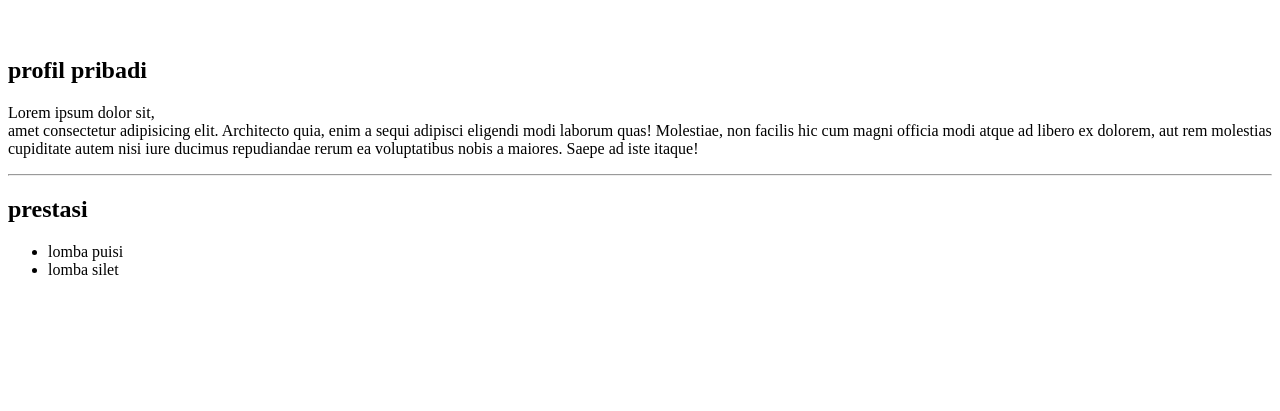
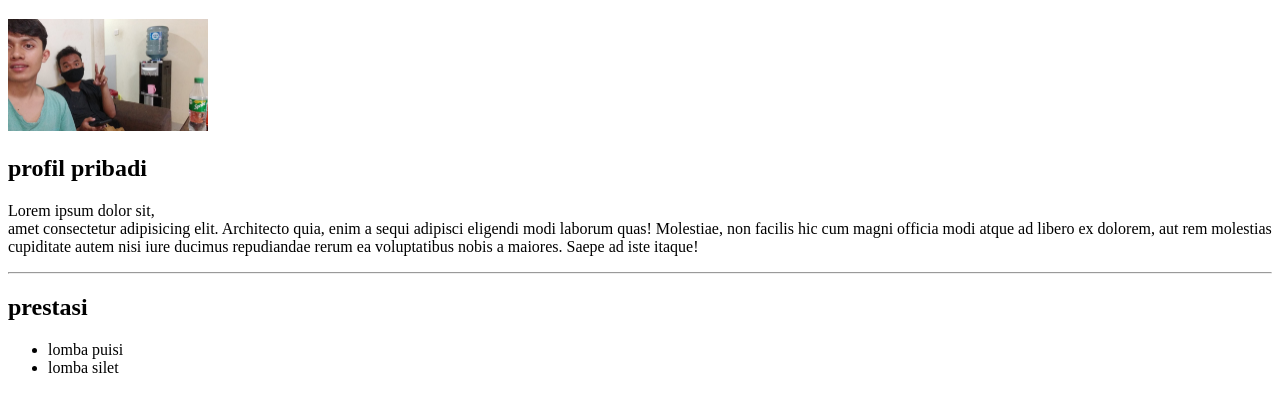
Before and after one commit to kampungrendng23/belajar-html, a plain HTML site: page index.html in a window 1280 px wide. Shown: the part 61-472 px from the top of the page. Drawn offline with Linux system fonts and the light colour scheme.

Commit message:
Update index.html

```diff
--- a/index.html
+++ b/index.html
@@ -8,7 +8,7 @@
 </head>
 <body>
 <h1>miftahul fikri pratama</h1>
-<img src="img/1.jpeg" alt="" width="200">
+<img src="1.jpeg" alt="" width="200">
 <h2>profil pribadi</h2>
 <p>Lorem ipsum dolor sit,<br> amet consectetur adipisicing elit. Architecto quia, enim a sequi adipisci eligendi modi laborum quas! Molestiae, non facilis hic cum magni officia modi atque ad libero ex dolorem, aut rem molestias cupiditate autem nisi iure ducimus repudiandae rerum ea voluptatibus nobis a maiores. Saepe ad iste itaque!</p>
 <hr>
```
